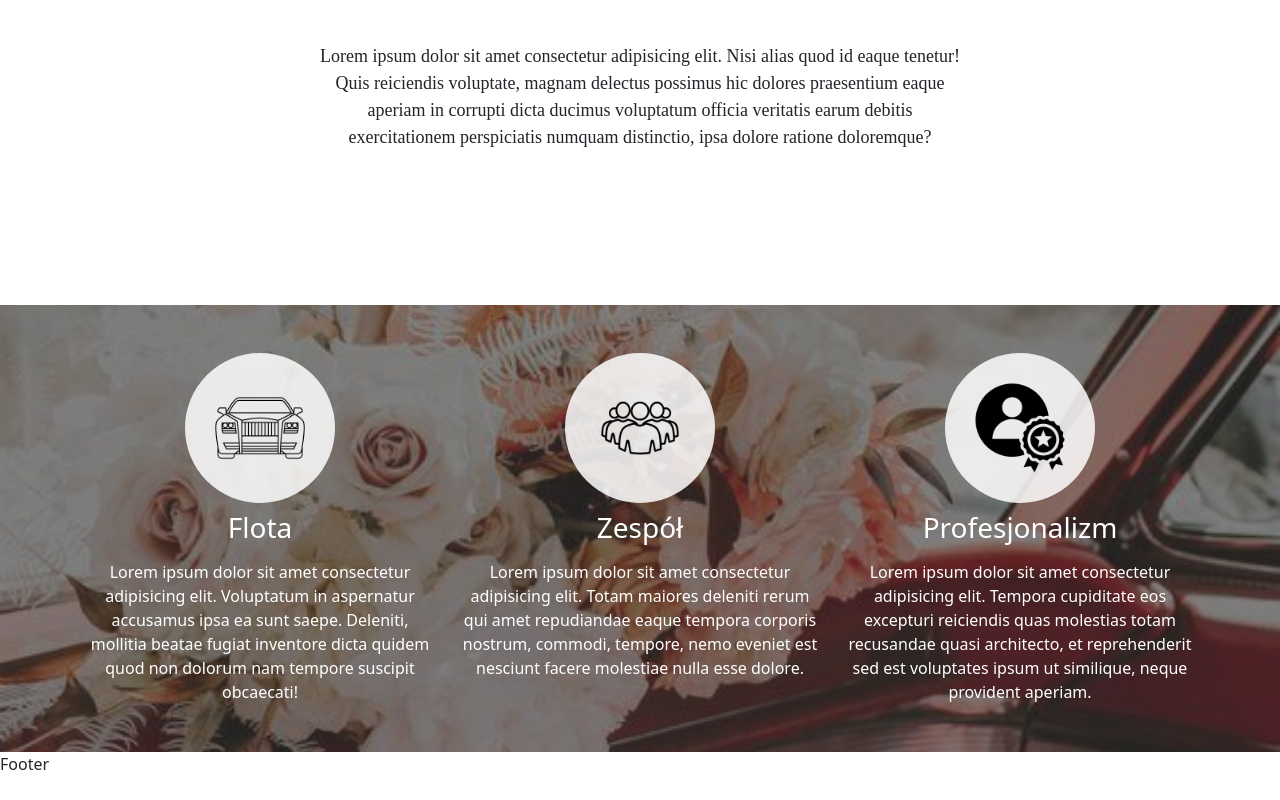
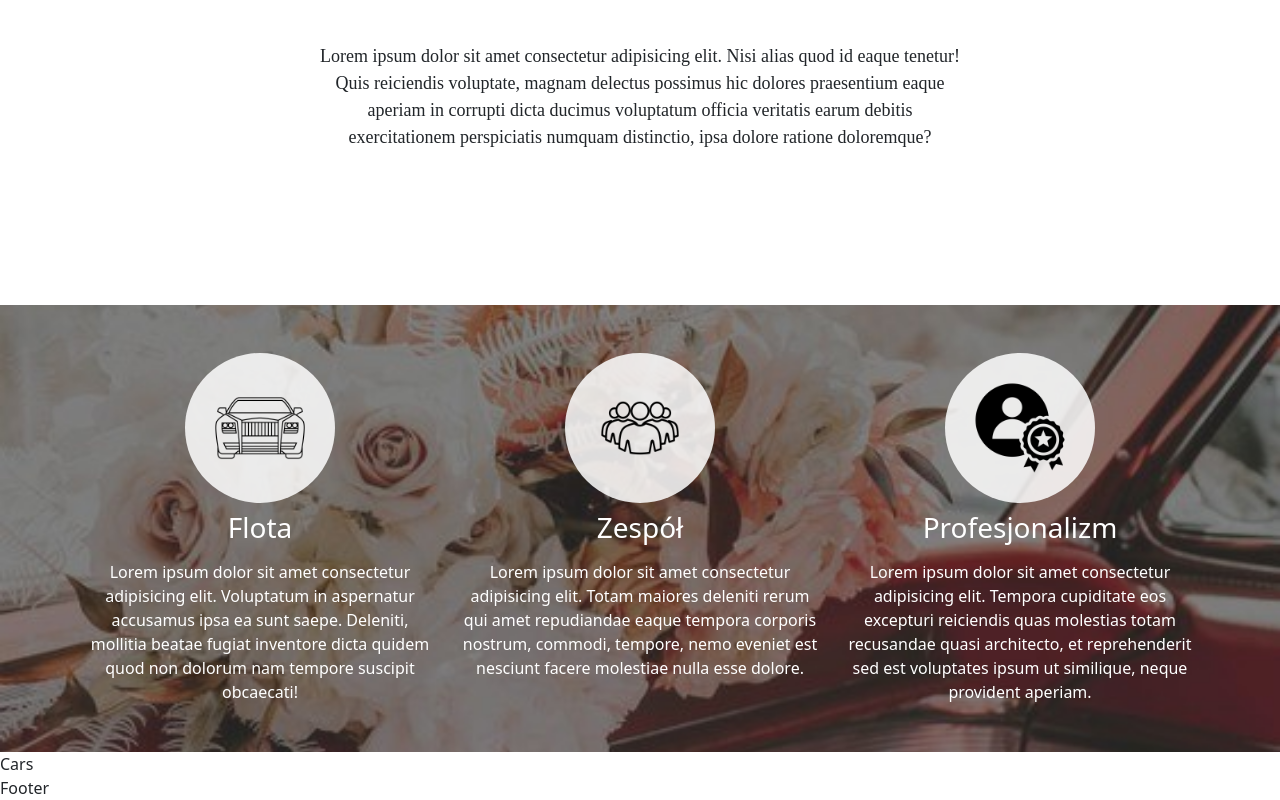
Before and after one commit to artwol993/weselny-woz, a React (Create React App) app: page / in a window 1280 px wide. Shown: the part 852-1652 px from the top of the page. Before the commit the page ends 1628 px from the top, so only its background shows below. Built offline with nearby package versions, Linux system fonts and the light colour scheme.

Commit message:
add basic files

```diff
--- a/src/component/body.jsx
+++ b/src/component/body.jsx
@@ -2,6 +2,7 @@ import React from 'react'
 import AboutUs from './about-us'
 import WelcomeCarousel from './welcome-carousel'
 import Offer from './offer'
+import Cars from './cars'
 
 function Body() {
   return (
@@ -9,6 +10,7 @@ function Body() {
       <WelcomeCarousel />
       <AboutUs />
       <Offer />
+      <Cars />
     </div>
   )
 }
--- /dev/null
+++ b/src/component/cars.jsx
@@ -0,0 +1,9 @@
+import React from 'react'
+
+function Cars() {
+  return (
+    <div>Cars</div>
+  )
+}
+
+export default Cars
```
Also changed, not shown: src/style/cars.css (added).
